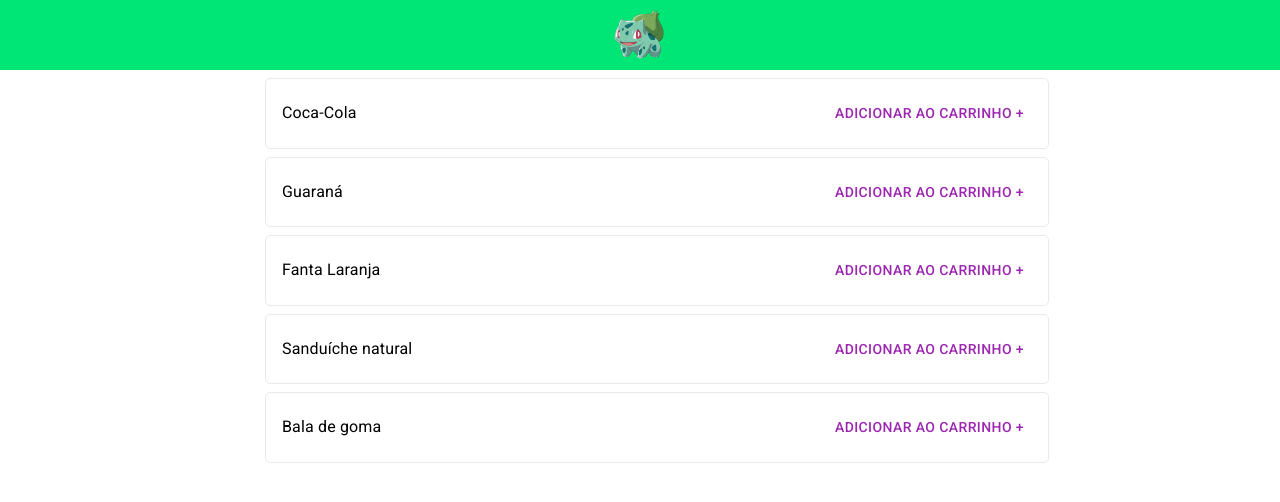
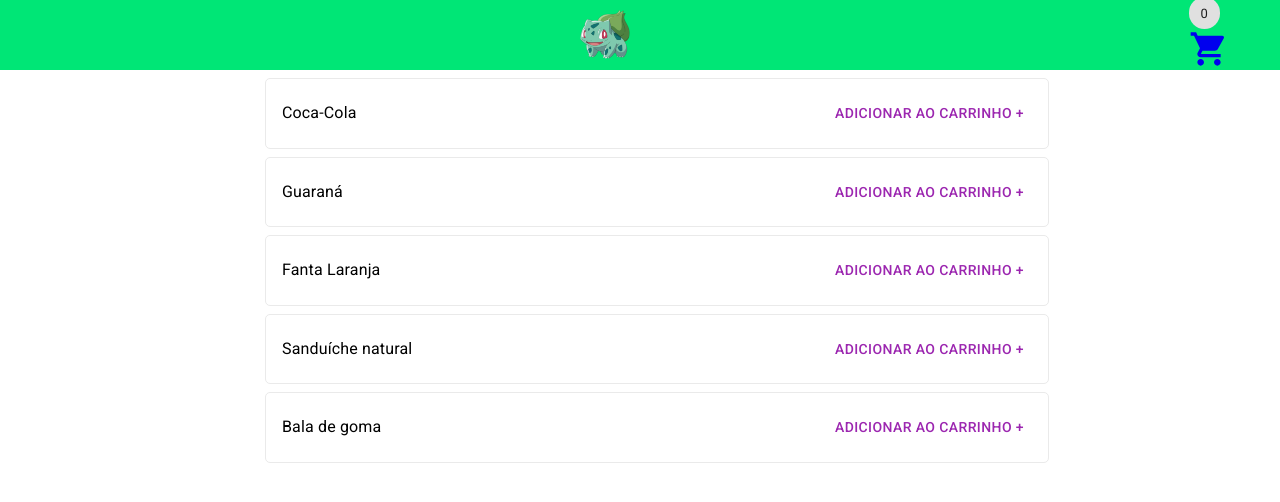
Before and after one commit to gbombassaro/exercicio-carrinho, a React (Create React App) app: page / in a window 1280 px wide. Shown: the top 502 px of the page. Built offline with nearby package versions, Linux system fonts and the light colour scheme.

Commit message:
Cria componente container e adiciona chip no carrinho

```diff
--- /dev/null
+++ b/src/components/Container/index.js
@@ -0,0 +1,13 @@
+import React from 'react';
+import Topbar from '../../components/Topbar';
+
+const Container = ({children, state}) => {
+  return (
+    <React.Fragment>
+      <Topbar data={state} />
+      {children}
+    </React.Fragment>
+  )
+}
+
+export default Container;
--- a/src/components/Topbar/index.js
+++ b/src/components/Topbar/index.js
@@ -1,8 +1,8 @@
 import React from 'react';
+import {Link} from 'react-router-dom';
+import {Grid, Chip} from '@material-ui/core';
+import {ShoppingCart} from '@material-ui/icons';
 import {withStyles} from '@material-ui/core/styles';
-import {Grid} from '@material-ui/core';
-import {ShoppingCart} from '@material-ui/icons';
-import {Link} from 'react-router-dom';
 
 const styles = (theme) => ({
   container: {
@@ -30,17 +30,22 @@
   }
 })
 
-const Topbar = ({classes}) => {
+const Topbar = ({classes, data}) => {
   return (
     <Grid className={classes.container}>
       <Grid className={classes.brandContainer}>
-        <img src='/bulbasaur.png' className={classes.brand} />
+        <img src='/bulbasaur.png' className={classes.brand}/>
       </Grid>
-      {/* <Link to={'/carrinho'}>
-        <ShoppingCart className={classes.icon} />
-      </Link> */}
+      <Link to={'/carrinho'}>
+        <Chip label={data.length}/>
+        <ShoppingCart className={classes.icon}/>
+      </Link>
     </Grid>
   )
 }
 
+Topbar.defaultProps = {
+  data: []
+}
+
 export default withStyles(styles)(Topbar);
--- a/src/pages/index.js
+++ b/src/pages/index.js
@@ -1,2 +1,2 @@
 export {default as Carrinho} from './cart/Carrinho';
-export {default as ListaDeProdutos} from './productList/ListaDeProdutos';
+export {default as ListaDeProdutos} from './productList';
--- a/src/pages/productList/ListaDeProdutos.js
+++ b/src/pages/productList/index.js
@@ -2,8 +2,8 @@
 import {connect} from 'react-redux';
 import {map} from 'lodash';
 import {withStyles} from '@material-ui/core/styles';
-import Topbar from '../../components/Topbar';
 import Product from '../../components/Product'
+import Container from '../../components/Container';
 import productsList from '../../mock.json';
 
 const styles = (theme) => ({
@@ -26,20 +26,20 @@
 const ListaDeProdutos = (props) => {
 
   const {classes, cart, dispatch} = props;
-  console.log(cart);
 
   const addProduct = entry => {
     dispatch({type: 'ADD_TO_CART', payload: entry})
   }
 
   return (
-    <div className={classes.container}>
-      <Topbar />
-      <div className={classes.productsContainer}>
-        {map(productsList, (entry, key) => <Product key={key} data={entry} addProductAction={() => addProduct(entry)} /> )}
+    <Container state={cart}>
+      <div className={classes.container}>
+        <div className={classes.productsContainer}>
+          {map(productsList, (entry, key) => <Product key={key} data={entry} addProductAction={() => addProduct(entry)} /> )}
+        </div>
+        {/* {cart && <pre>{cart.description}</pre>} */}
       </div>
-      {/* {cart && <pre>{cart.description}</pre>} */}
-    </div>
+    </Container>
   )
 }
 
```
